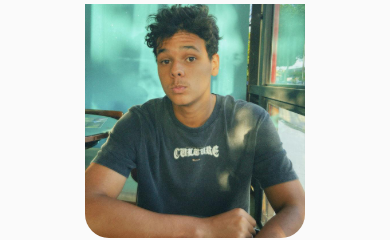
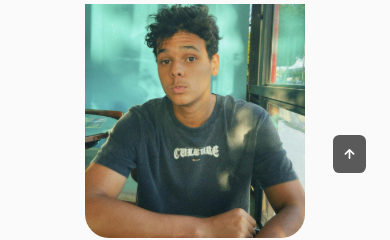
Before and after one commit to DEVLevid/my-portfolio, a React (Create React App) app: page / in a window 390 px wide. Shown: the part 840-1080 px from the top of the page. Built offline with nearby package versions, Linux system fonts and the light colour scheme.

Commit message:
feat: Create scrollup component

```diff
--- a/src/App.js
+++ b/src/App.js
@@ -8,6 +8,7 @@
 import Testimonials from "./components/testimonials/testimonials";
 import Contact from "./components/contact/contact";
 import Footer from "./components/footer/footer";
+import Scrollup from "./components/scrollup/scrollup";
 
 function App() {
   return (
@@ -21,8 +22,9 @@
         <Qualification />
         <Testimonials />
         <Contact />
-        <Footer />
       </main>
+      <Footer />
+      <Scrollup />
     </>
   );
 }
--- /dev/null
+++ b/src/components/scrollup/scrollup.css
@@ -0,0 +1,47 @@
+.scrollup {
+  position: fixed;
+  right: 2.5rem;
+  bottom: -20%;
+  background-color: var(--title-color);
+  opacity: 0.8;
+  padding: 0.3rem 0.5rem;
+  border-radius: 0.4rem;
+  z-index: var(--z-tooltip);
+  transition: 0.4s;
+}
+
+.scrollup_icon {
+  font-size: 1.5rem;
+  color: var(--container-color);
+}
+
+.scrollup:hover {
+  background-color: var(--title-color-dark);
+}
+
+.show-scroll {
+  bottom: 3rem;
+}
+
+@media screen and (max-width: 992px) {
+  .scrollup {
+    right: 1.5rem;
+    padding: 0.25rem 0.4rem;
+  }
+
+  .scrollup_icon {
+    font-size: 1.25rem;
+  }
+}
+
+@media screen and (max-width: 768px) {
+  .show-scroll {
+    bottom: 4rem;
+  }
+}
+
+@media screen and (max-width: 350px) {
+  .scrollup {
+    right: 1rem;
+  }
+}
--- /dev/null
+++ b/src/components/scrollup/scrollup.jsx
@@ -0,0 +1,19 @@
+import React from "react";
+import "./scrollup.css";
+
+const Scrollup = () => {
+  window.addEventListener("scroll", function () {
+    const scrollUp = document.querySelector(".scrollup");
+    if (this.scrollY >= 560)
+      scrollUp.classList.add("show-scroll");
+    else
+      scrollUp.classList.remove("show-scroll");
+  });
+  return (
+    <a href="" className="scrollup">
+      <i className="uil uil-arrow-up scrollup_icon"></i>
+    </a>
+  );
+};
+
+export default Scrollup;
```
Also changed, not shown: src/components/skills/skills.css (indentation only).
